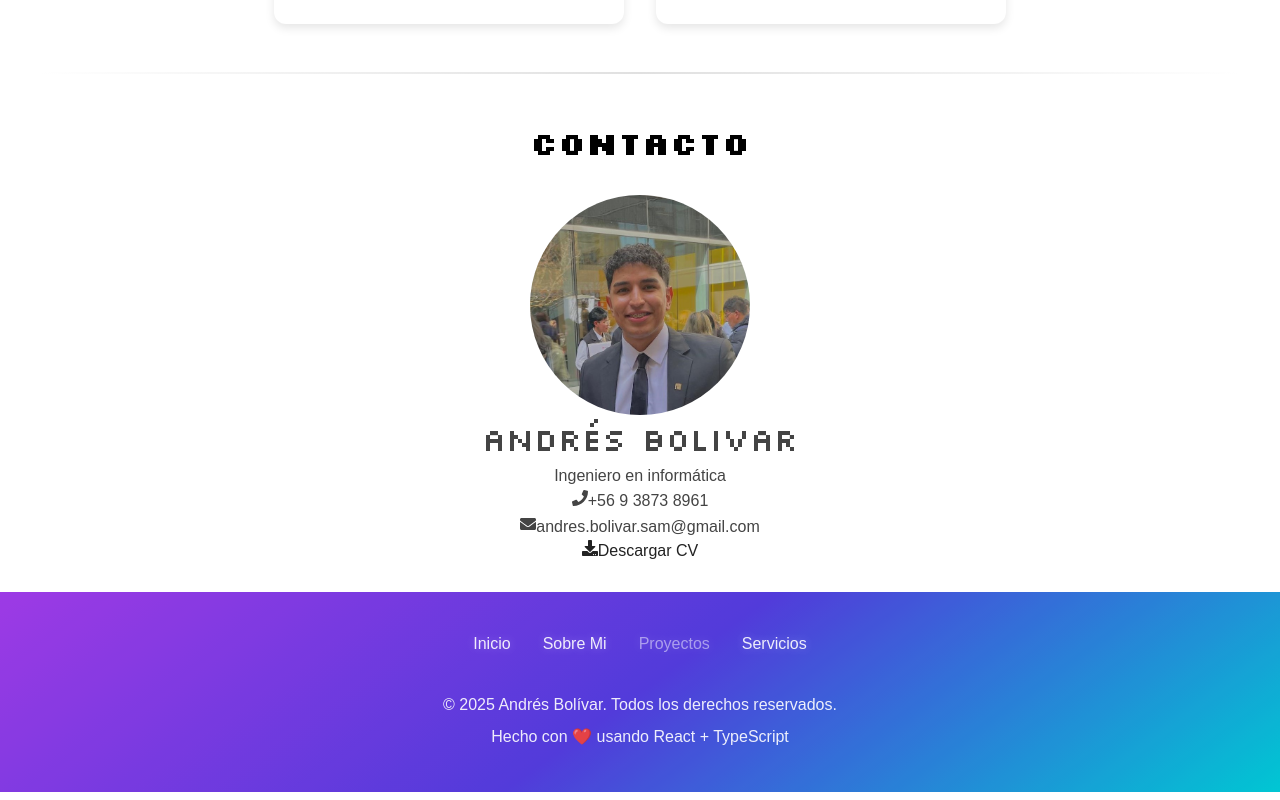
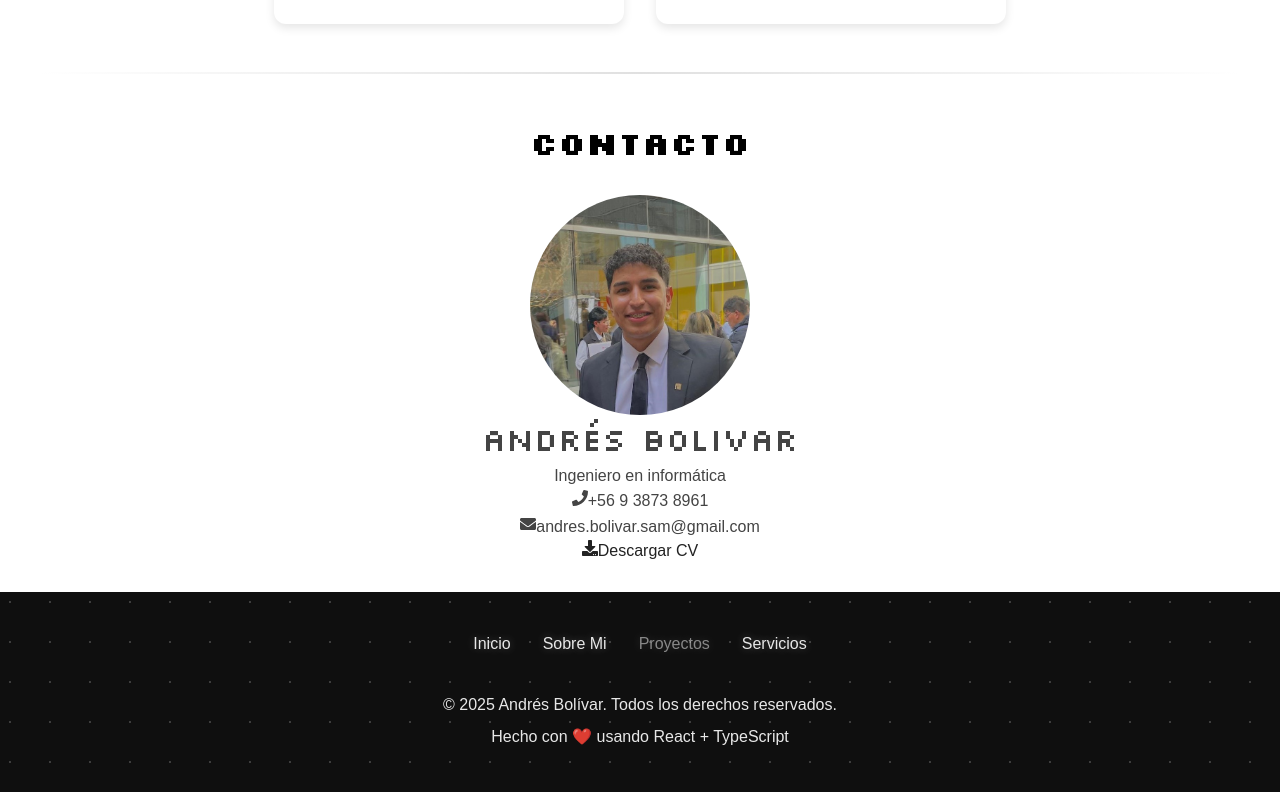
Before and after one commit to Kandriuss/portafolio, a React (Vite) app: page / in a window 1280 px wide. Shown: the part 2109-2909 px from the top of the page. Built offline with nearby package versions, Linux system fonts and the light colour scheme; a web font is replaced by a local one.

Commit message:
Cambio: De color en el footer con nuevo color de fondo

```diff
--- a/src/components/Footer/Footer.module.css
+++ b/src/components/Footer/Footer.module.css
@@ -20,6 +20,7 @@
   overflow: hidden;
   margin: 0;
   margin-top: 2rem;        /* Elimina cualquier margen */
+  background: #0f0f0f;
 }
 
 .footer::before {
@@ -29,7 +30,11 @@
   left: 0;
   right: 0;
   bottom: 0;
-  background: rgba(0, 0, 0, 0.1);
+  background-image:
+      radial-gradient(circle at 25% 25%, rgba(255, 255, 255, 0.1) 1px, transparent 1px),
+      radial-gradient(circle at 75% 75%, rgba(255, 255, 255, 0.1) 1px, transparent 1px);
+  background-size: 40px 40px;
+  background-position: 0 0, 20px 20px;
   pointer-events: none;
 }
 
```
